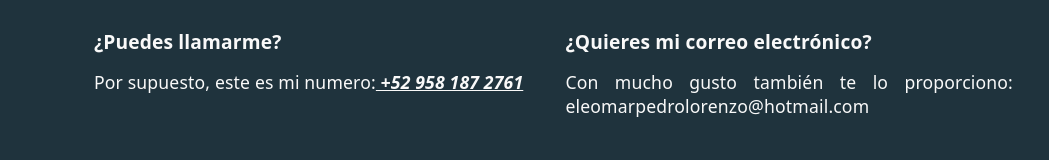
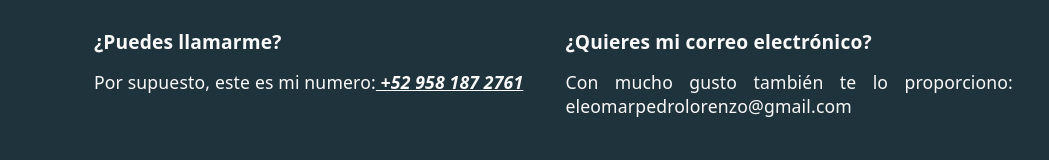
Before and after one commit to EleomarPL/portfolio, a React (Create React App) app: page / in a window 1280 px wide. Shown: the part 2460-2620 px from the top of the page, without its empty margins (231-1280 px from the left). Built offline with nearby package versions, Linux system fonts and the light colour scheme.

Commit message:
Change the mail from hotmail to gmail

```diff
--- a/src/sections/Contact.js
+++ b/src/sections/Contact.js
@@ -64,7 +64,7 @@ const Contact = () => {
         </span>
         <span>
           <Question>¿Quieres mi correo electrónico?</Question>
-          <p>Con mucho gusto también te lo proporciono: eleomarpedrolorenzo@hotmail.com</p>
+          <p>Con mucho gusto también te lo proporciono: eleomarpedrolorenzo@gmail.com</p>
         </span>
         <span>
           <Question>¿De dónde soy?</Question>
```
